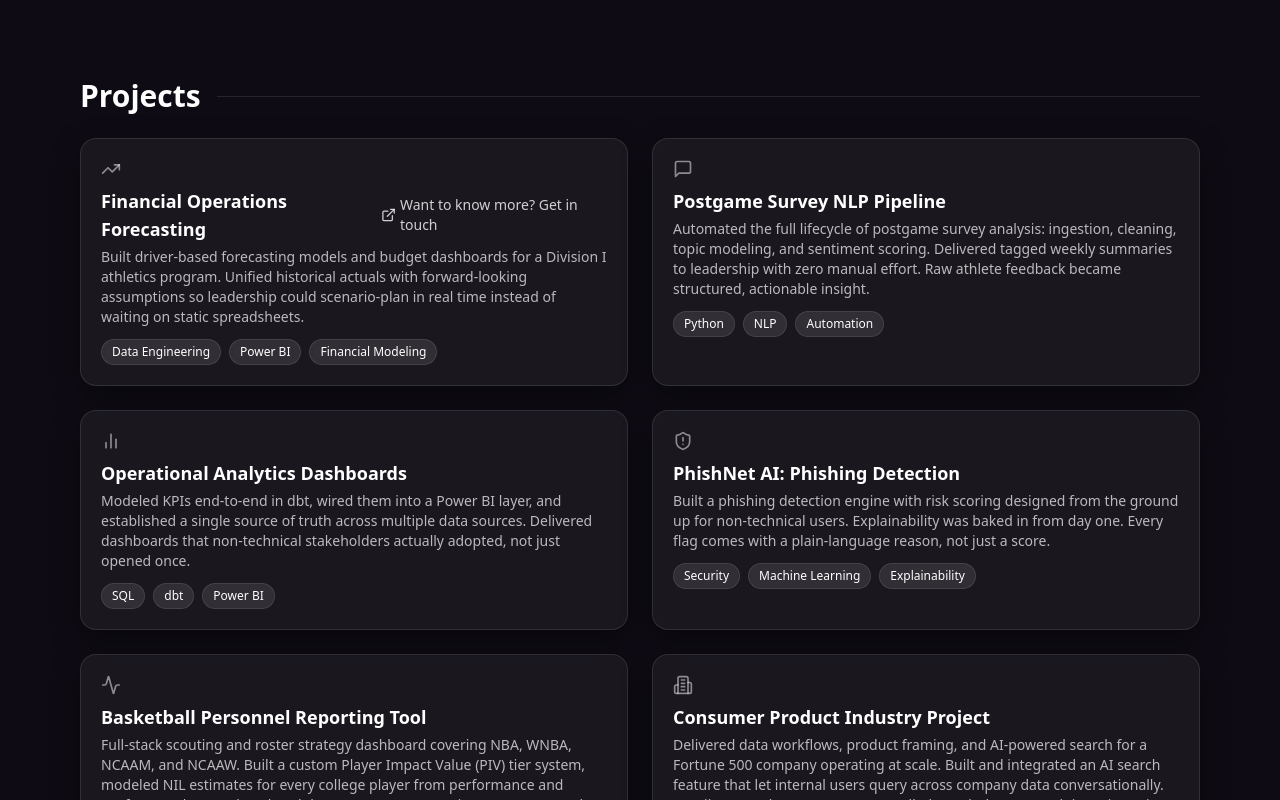
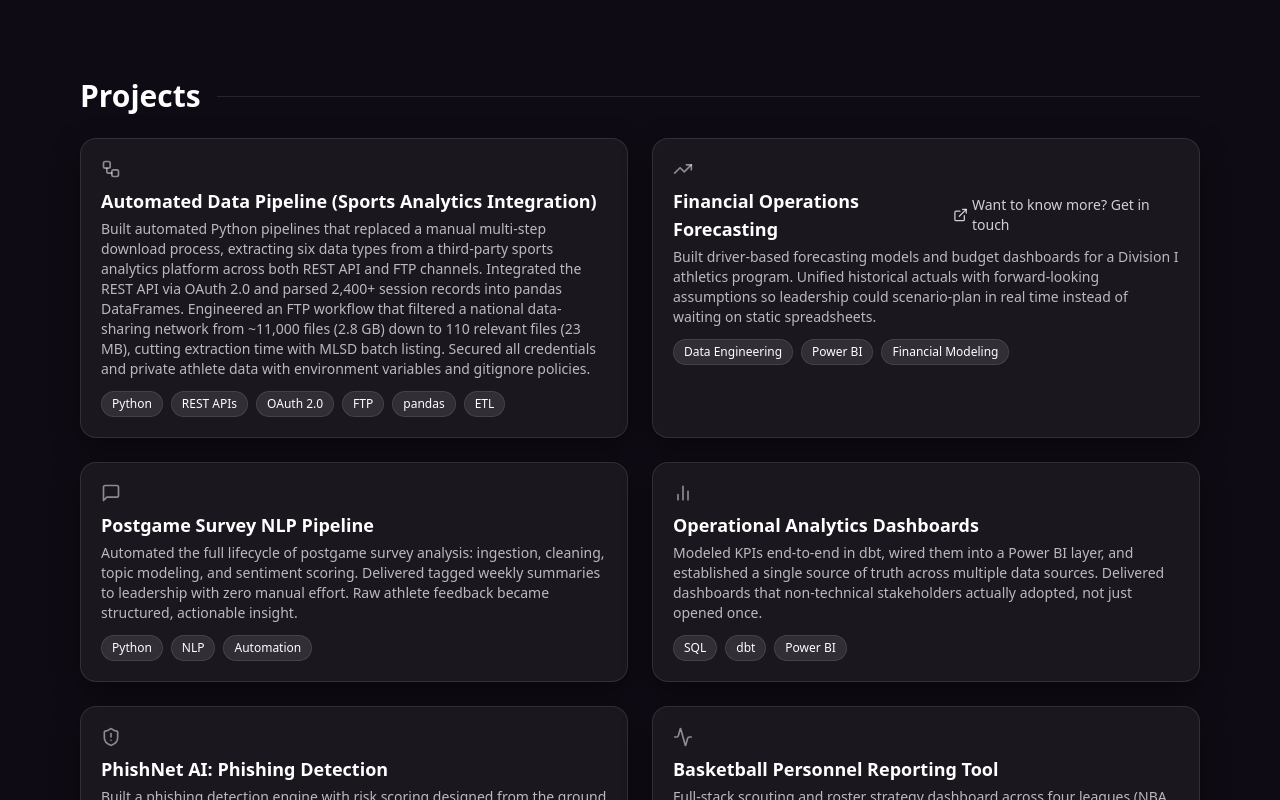
Before and after one commit to edark3/emmanuel-portfolio, a Next.js app: page / in a window 1280 px wide. Shown: the part 2200-3000 px from the top of the page. Built offline with nearby package versions, Linux system fonts and the light colour scheme.

Commit message:
add data pipeline project, sharpen basketball card

```diff
--- a/app/page.tsx
+++ b/app/page.tsx
@@ -3,7 +3,7 @@
 
 import Image from 'next/image';
 import { motion } from 'framer-motion';
-import { ArrowRight, Download, Github, Linkedin, Mail, ExternalLink, Sparkles, TrendingUp, MessageSquare, BarChart2, ShieldAlert, Activity, Building2, Database, HeartPulse, Shield, Lightbulb, Menu, X } from 'lucide-react';
+import { ArrowRight, Download, Github, Linkedin, Mail, ExternalLink, Sparkles, TrendingUp, MessageSquare, BarChart2, ShieldAlert, Activity, Building2, Database, HeartPulse, Shield, Lightbulb, Menu, X, Workflow } from 'lucide-react';
 import { useState } from 'react';
 
 const PROFILE = {
@@ -262,6 +262,13 @@ export default function Page() {
         <div className="grid md:grid-cols-2 gap-6">
           {[
             {
+              icon: Workflow,
+              title: 'Automated Data Pipeline (Sports Analytics Integration)',
+              desc: 'Built automated Python pipelines that replaced a manual multi-step download process, extracting six data types from a third-party sports analytics platform across both REST API and FTP channels. Integrated the REST API via OAuth 2.0 and parsed 2,400+ session records into pandas DataFrames. Engineered an FTP workflow that filtered a national data-sharing network from ~11,000 files (2.8 GB) down to 110 relevant files (23 MB), cutting extraction time with MLSD batch listing. Secured all credentials and private athlete data with environment variables and gitignore policies.',
+              tags: ['Python', 'REST APIs', 'OAuth 2.0', 'FTP', 'pandas', 'ETL'],
+              links: [],
+            },
+            {
               icon: TrendingUp,
               title: 'Financial Operations Forecasting',
               desc: 'Built driver-based forecasting models and budget dashboards for a Division I athletics program. Unified historical actuals with forward-looking assumptions so leadership could scenario-plan in real time instead of waiting on static spreadsheets.',
@@ -292,8 +299,8 @@ export default function Page() {
             {
               icon: Activity,
               title: 'Basketball Personnel Reporting Tool',
-              desc: 'Full-stack scouting and roster strategy dashboard covering NBA, WNBA, NCAAM, and NCAAW. Built a custom Player Impact Value (PIV) tier system, modeled NIL estimates for every college player from performance and conference data, and analyzed the pre/post-NIL era using a team-strength formula with recency decay. Four tabs: cap analysis, player development curves, full roster views, and an NCAA case study on how championship programs are built.',
-              tags: ['Next.js', 'Data Modeling', 'Basketball Analytics', 'NIL Strategy'],
+              desc: 'Full-stack scouting and roster strategy dashboard across four leagues (NBA, WNBA, NCAA M/W). Designed a team-strength model with era-adjusted weights (pre/post-NIL) and exponential recency decay to rank top programs over a 10-year window, plus an NIL valuation model estimating compensation for 1,000+ college players from performance metrics, conference strength, and playing time. Interactive Recharts visualizations analyze pre vs. post-NIL roster trends, with raw CSV data transformed at build time via PapaParse.',
+              tags: ['Next.js', 'TypeScript', 'Data Modeling', 'Recharts', 'NIL Strategy'],
               links: [],
             },
             {
```
